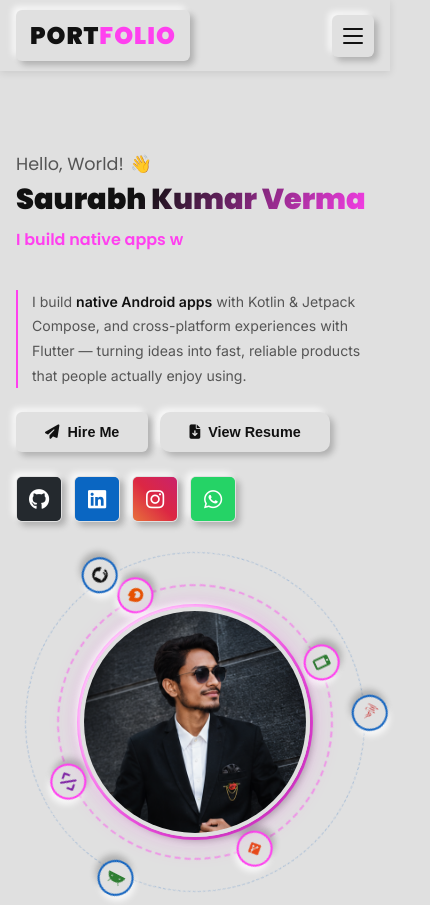
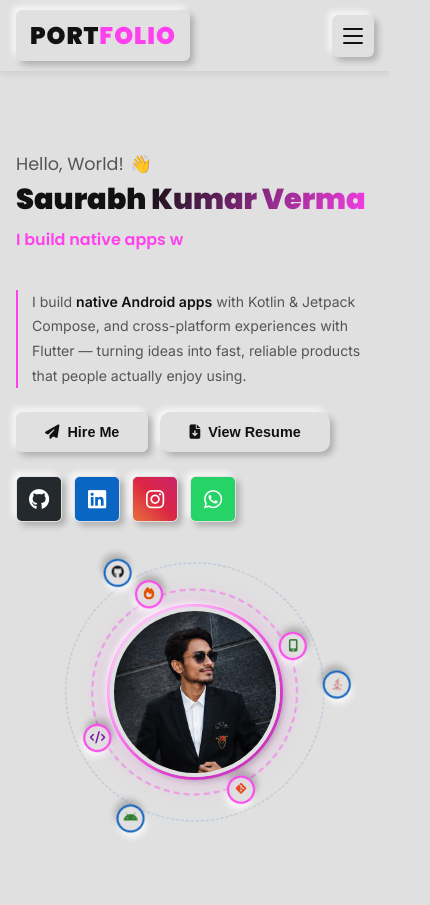
Before and after one commit to saurabh-verma2/Portfolio, a website: page index.html in a window 390 px wide. Shown: the top 905 px of the page, 430 px wide, since content can reach past the window. Drawn offline with Linux system fonts and the light colour scheme.

Commit message:
made the orbit responsive according to screen size

```diff
--- a/style.css
+++ b/style.css
@@ -35,6 +35,8 @@
 
 html {
   scroll-behavior: smooth;
+  max-width: 100%;
+  overflow-x: hidden;
 }
 
 body {
@@ -43,6 +45,7 @@ body {
   color: var(--text);
   transition: background 0.3s, color 0.3s;
   min-height: 100vh;
+  max-width: 100%;
   overflow-x: hidden;
 }
 
@@ -911,6 +914,12 @@ section {
   }
 }
 
+@keyframes counterSpinRing {
+  to {
+    transform: rotate(-360deg);
+  }
+}
+
 .profile-img {
   width: 260px;
   height: 260px;
@@ -1014,6 +1023,15 @@ section {
 
 .orbit-2 .orbit-badge {
   border-color: var(--primary);
+}
+
+/* Keep badge icons upright while their orbit rotates. */
+.orbit-1 .orbit-badge i {
+  animation: counterSpinRing 10s linear infinite;
+}
+
+.orbit-2 .orbit-badge i {
+  animation: spinRing 16s linear infinite;
 }
 
 .orbit-2 .badge-0 {
@@ -1096,6 +1114,42 @@ section {
   .about-hero-img {
     display: none;
   }
+
+  .profile-img-wrap {
+    display: flex;
+    width: clamp(160px, 46vw, 180px);
+    height: clamp(160px, 46vw, 180px);
+    aspect-ratio: auto;
+    margin-right: 0;
+    margin-bottom: 64px;
+  }
+
+  .profile-img {
+    width: calc(100% - 10px);
+    height: calc(100% - 10px);
+  }
+
+  .profile-img-ring {
+    inset: -14px;
+  }
+
+  .profile-img-ring.ring-2 {
+    inset: -40px;
+  }
+
+  .orbit-1 {
+    --orbit-radius: min(28.5vw, 108px);
+  }
+
+  .orbit-2 {
+    --orbit-radius: min(38vw, 142px);
+  }
+
+  .orbit-1,
+  .orbit-2 {
+    --badge-size: 28px;
+    --badge-font-size: 0.78rem;
+  }
 }
 
 .name-greeting {
@@ -1843,6 +1897,7 @@ section {
 @media (max-width: 600px) {
   .project-card {
     width: 100%;
+    min-width: 0;
   }
 }
 
```
